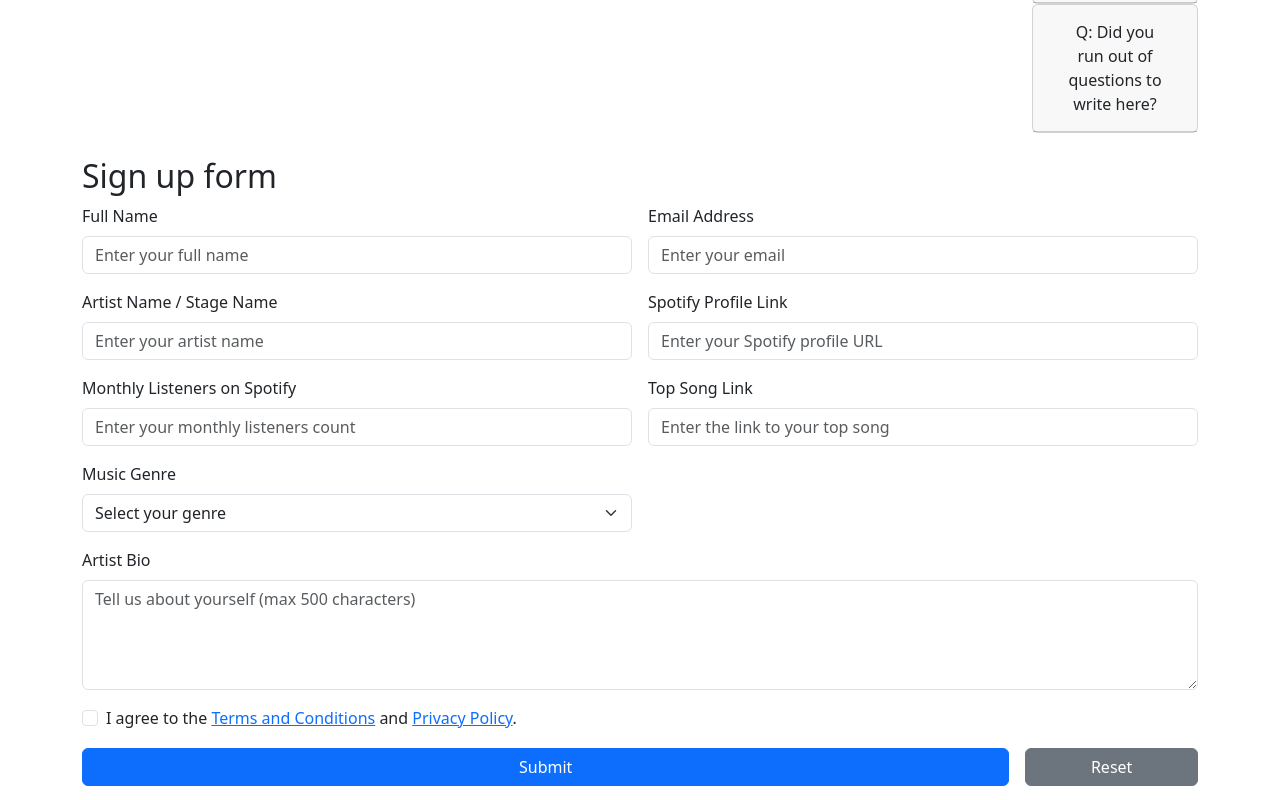
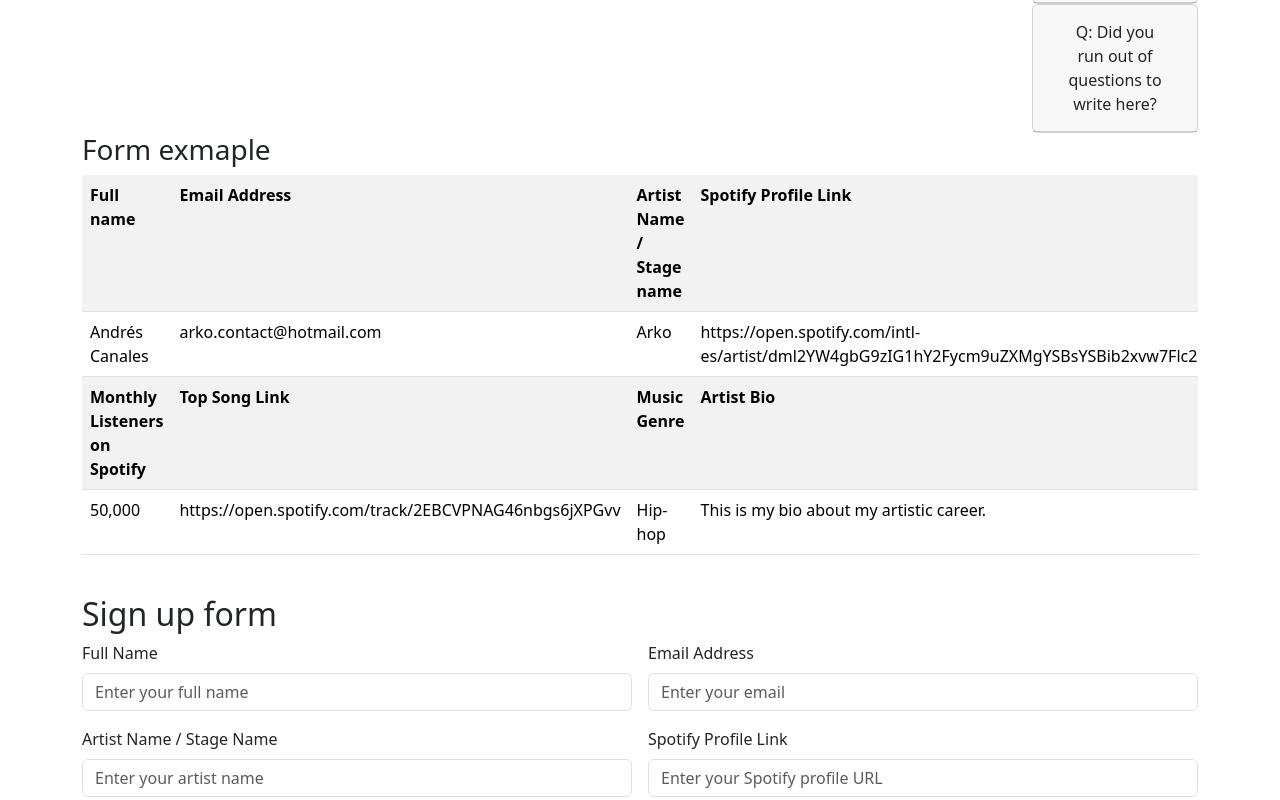
Before and after one commit to xnd-edu/The-Odyssey-2025, a plain HTML site: page form.html in a window 1280 px wide. Shown: the part 580-1380 px from the top of the page. Drawn offline with nearby package versions, Linux system fonts and the light colour scheme.

Commit message:
Added table to form webpage

```diff
--- a/form.html
+++ b/form.html
@@ -37,7 +37,7 @@
                     <p>
                         Check the information of the form before you send it, please don't send the form several times
                         or you will be disqualified and banned from the event. Remember to read our <a href="#">Terms
-                            and Conditions</a> and our <a href="#">Privacy Policy</a>.
+                        and Conditions</a> and our <a href="#">Privacy Policy</a>.
                     </p>
                 </div>
 
@@ -96,6 +96,38 @@
                 </aside>
             </div>
 
+            <div>
+                <h3>Form exmaple</h3>
+                <div class="table-responsive">
+                    <table class="table table-striped">
+                        <tr>
+                            <th>Full name</th>
+                            <th>Email Address</th>
+                            <th>Artist Name / Stage name</th>
+                            <th>Spotify Profile Link</th>
+                        </tr>
+                    <tr>
+                            <td>Andrés Canales</td>
+                            <td>arko.contact@hotmail.com</td>
+                            <td>Arko</td>
+                            <td>https://open.spotify.com/intl-es/artist/dml2YW4gbG9zIG1hY2Fycm9uZXMgYSBsYSBib2xvw7Flc2E=</td>
+                    </tr>
+                    <tr>
+                            <th>Monthly Listeners on Spotify</th>
+                            <th>Top Song Link</th>
+                            <th>Music Genre</th>
+                            <th>Artist Bio</th>
+                    </tr>
+                    <tr>
+                            <td>50,000</td>
+                            <td>https://open.spotify.com/track/2EBCVPNAG46nbgs6jXPGvv</td>
+                            <td>Hip-hop</td>
+                            <td>This is my bio about my artistic career.</td>
+                    </tr>
+                    </table>
+                </div>
+            </div>
+
             <!-- Secret modal -->
             <div class="modal" id="easterEgg">
                 <div class="modal-dialog">
@@ -117,7 +149,7 @@
 
         <h2>Sign up form</h2>
         <form action="https://jkorpela.fi/cgi-bin/echo.cgi" method="post">
-            <div class="row g-3">
+            <div class="row g-3 pb-3">
                 <div class="col-12 col-md-6">
                     <label for="fullName" class="form-label">Full Name</label>
                     <input type="text" class="form-control" id="fullName" name="fullName"
```
